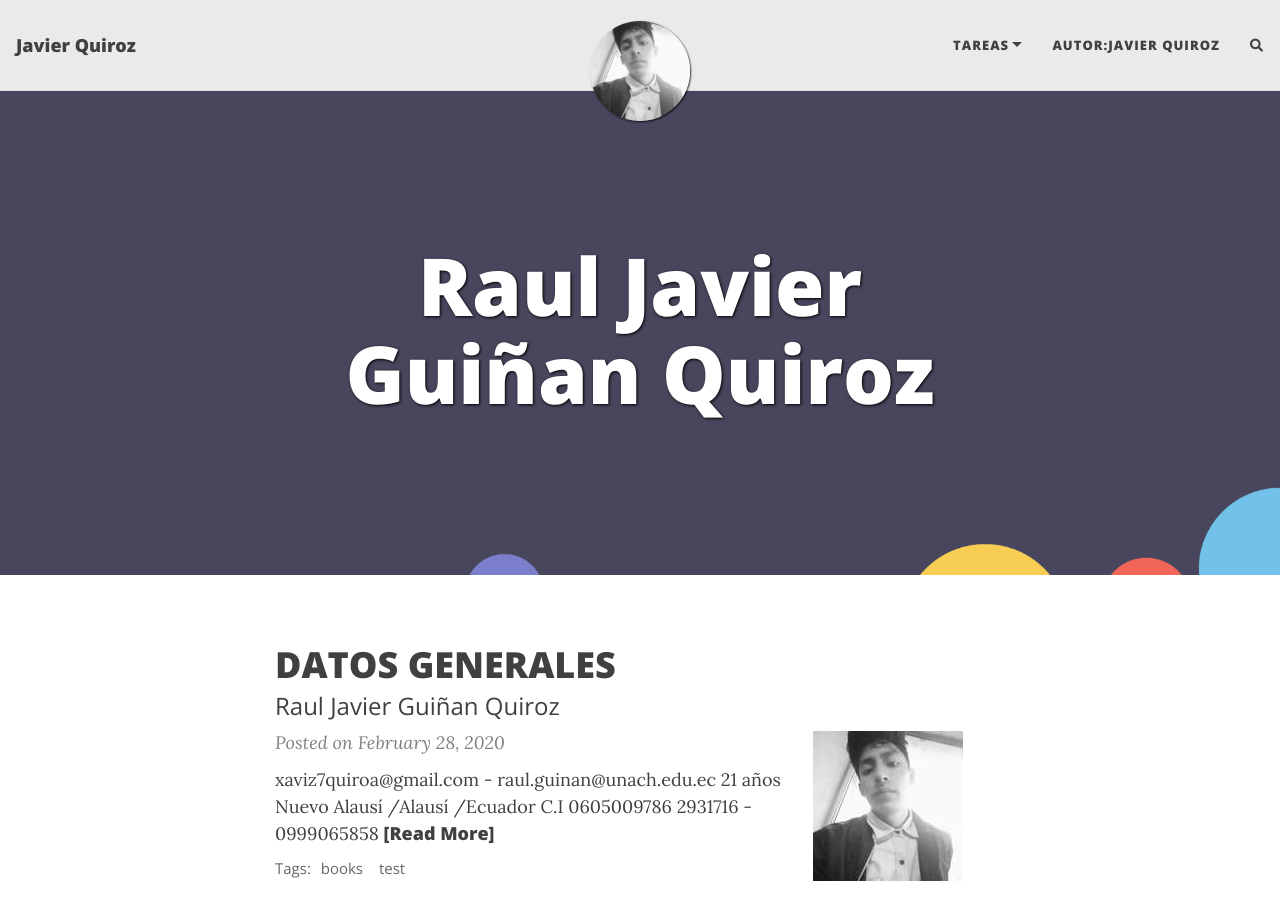
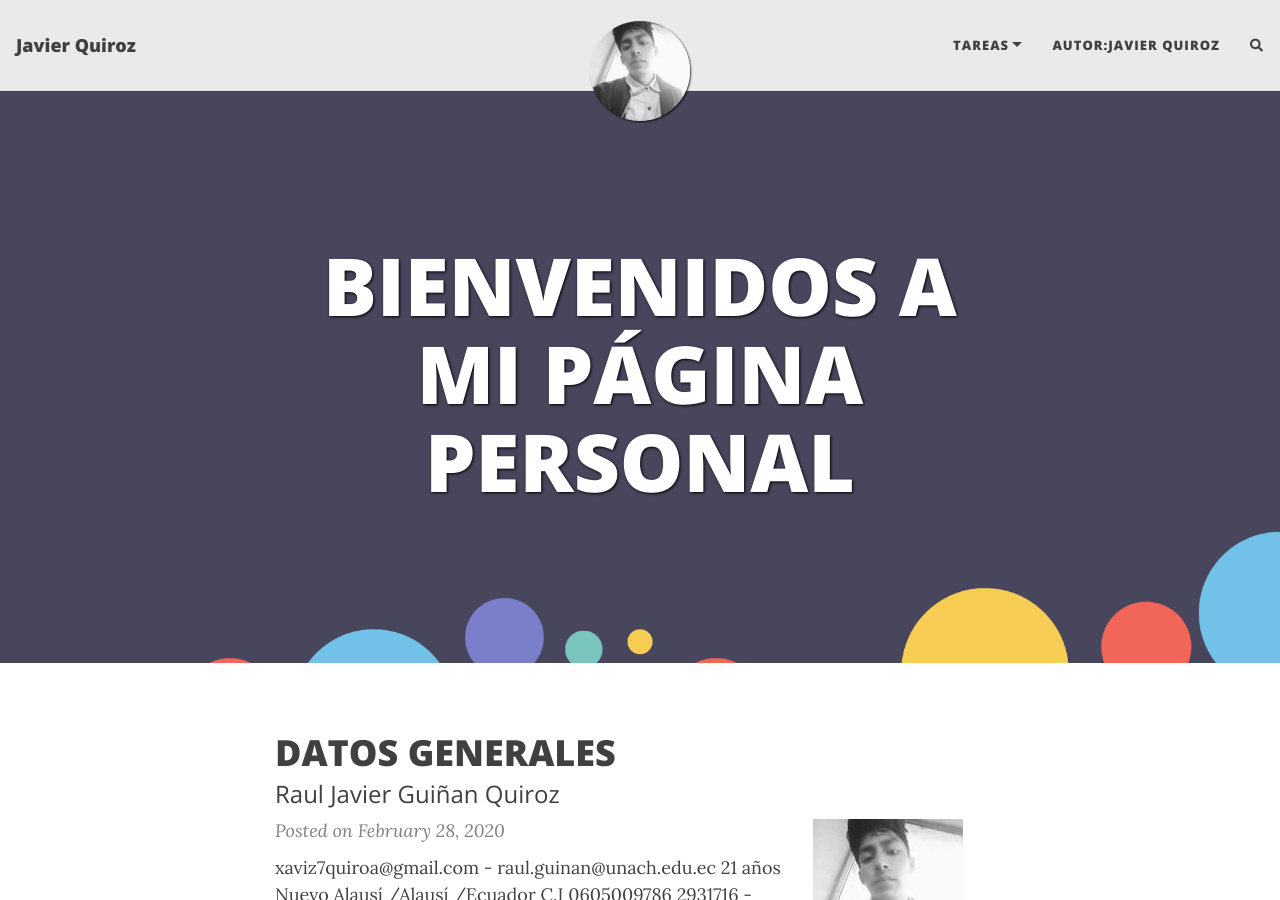
Before and after one commit to Slisseth/Slisseth.github.io, a Jekyll site: the page built from index.html, in a window 1280 px wide and 900 px high. Built offline with Jekyll 4.4.1, drawn with Linux system fonts in a browser that asks for light colours; nearby versions of some CDN libraries; the list of posts is cut into pages by our own code; comment, search, counter and statistics services are not loaded.

Commit message:
Update index.html

```diff
--- a/index.html
+++ b/index.html
@@ -1,6 +1,6 @@
 ---
 layout: home
-title: Raul Javier Guiñan Quiroz
+title: BIENVENIDOS A MI PÁGINA PERSONAL
 avatar: "/assets/img/JAVI7.png"
 cover-img: /assets/img/pp.png
 thumbnail-img: /assets/img/thumb.png
```
